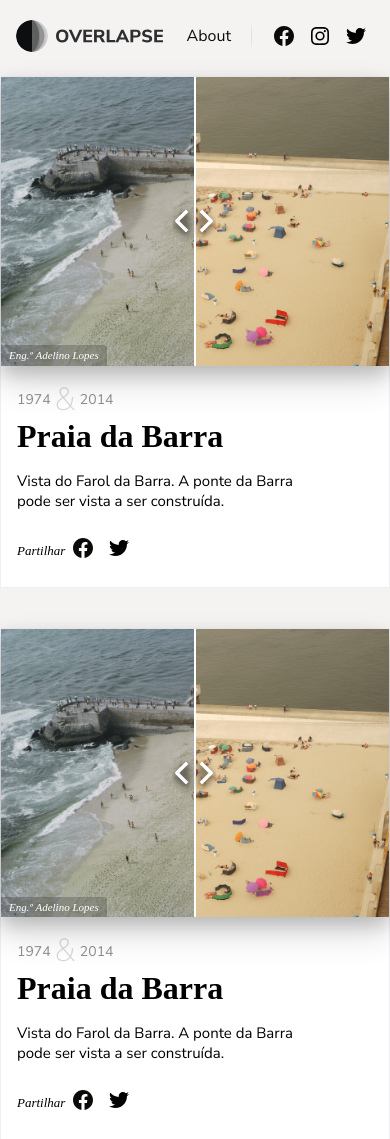
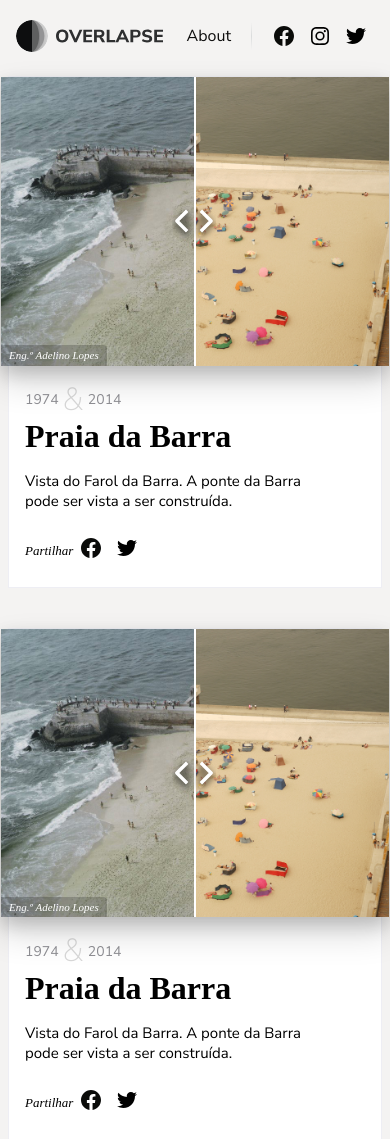
Before and after one commit to pdscunha/overlapse, a plain HTML site: page index.html in a window 390 px wide. Shown: the top 1139 px of the page. Drawn offline with nearby package versions, Linux system fonts and the light colour scheme.

Commit message:
Update main.css

```diff
--- a/css/main.css
+++ b/css/main.css
@@ -249,19 +249,11 @@ span {
 
     .photo {
         flex-direction: column-reverse;
-        margin: 40px 0;
+        margin: 40px 8px;
     }
 
     .photo:first-child {
         margin-top: 0;
-    }
-
-    .right .ba-slider {
-        margin-right: 0;
-    }
-
-    .left .ba-slider {
-        margin-left: 0;
     }
 
     .info {
@@ -273,6 +265,14 @@ span {
     .ba-slider {
         top: 0;
         left: 0;
-        margin: 0;
+        margin: 0 -8px 0 -8px;
+    }
+
+    .right .ba-slider {
+        margin-right: -8px;
+    }
+
+    .left .ba-slider {
+        margin-left: -8px;
     }
 }
```
